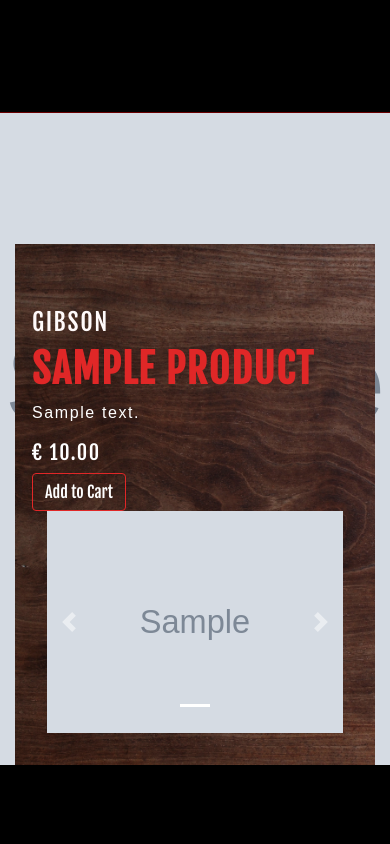
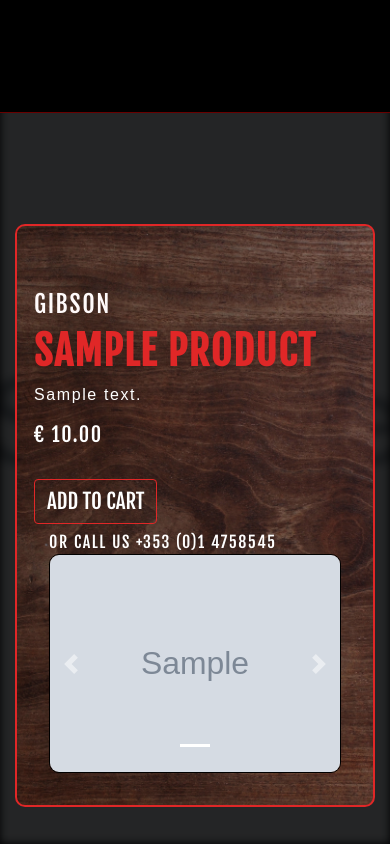
Before and after one commit to johnpooch/e_commerce, a Django app: page /products/1/ in a window 390 px wide. Run offline with Django 3.2, Linux system fonts and the light colour scheme; tables that the repository leaves empty hold one stand-in row (values such as "Sample post"); grey boxes marked "Sample" are stand-in pictures; some libraries are stand-ins or nearby versions.

Commit message:
product details styled and links for blog, news, repair and contact added

```diff
--- a/products/scrape.py
+++ b/products/scrape.py
@@ -164,7 +164,7 @@
     for type, url in collection_urls.items():
         product_urls.extend(scrape_urls_from_collection_page(url, type))
 
-    for url_tuple in product_urls:
+    for url_tuple in product_urls[::-1]:
 
         print('\n' + url_tuple[0].rsplit('/', 1)[-1].replace('-', ' ').title())
         product_details = scrape_product_from_url(url_tuple)
--- a/products/templates/products/product_details.html
+++ b/products/templates/products/product_details.html
@@ -5,9 +5,12 @@
 <!--Background Image------------------------------------------------------------------------------->
 
 <section class="product-details-section" style="background-image: url({{ MEDIA_URL }}{{ product.image }});">
+    <div class="product-details-background-overlay"></div>
+</section>
 
     <div id="product-details-container" class="container">
         <div class="details-background">
+            <div class="details-overlay">
                 <div class="row details-row">
                     <div class="col-sm-6">
 
@@ -36,12 +39,17 @@
                         </div>
 
                         <!--Cart-->
-                    <div class="row">
+                        <div class="row add-to-cart-row">
+                            <div class="col-sm-3" style="padding-left: 0px">
                                 <form method="POST" action="/products/add_to_cart">
                                     {% csrf_token %}
                                     <input type="hidden" name="product_id" value='{{product.id}}'/>
-                            <button type="submit" class="btn btn-info add-to-cart-button">Add to Cart</button>
+                                    <button type="submit" class="btn btn-info add-to-cart-button">ADD TO CART</button>
                                 </form>
+                            </div>
+                            <div class="col-sm-9">
+                                <span style="vertical-align: -webkit-baseline-middle">OR CALL US +353 (0)1 4758545</span>
+                            </div>
                         </div>
                     </div>
 
@@ -73,7 +81,8 @@
                 </div>
             </div>
         </div>
-</section>
+    </div>
+
 
 <script type="text/javascript" src="/static/js/navbarColor.js"></script>
 
--- a/static/css/style.css
+++ b/static/css/style.css
@@ -27,7 +27,7 @@
 /* Home Image ------------------------------------------------------------------------------------- */
 
 .guitar-shop {
-    background-image: url('/static/images/guitar_shop_background_edit.jpeg');
+    background-image: url('/static/images/guitar_shop_background_edit_2.jpeg');
 }
 
 .background-image {
@@ -109,14 +109,27 @@
 .product-details-section {
   background-image: url('/static/images/wood_background.jpg');
   width: 100%;
+  min-height: 100vh;
   background-size: cover;
   background-position: center;
-  background-repeat: repeat;
+  background-repeat: no-repeat;
   position: absolute;
   z-index: -1;
+  -webkit-filter: blur(5px);
+  -moz-filter: blur(5px);
+  -o-filter: blur(5px);
+  -ms-filter: blur(5px);
+  filter: blur(5px);
+}
+
+.product-details-background-overlay {
+  width: 100%;
+  min-height: 100vh;
+  background-color: rgba(0, 0, 0, 0.83);
 }
 
 #product-details-container {
+  margin-top: 0px;
   padding-top: 10rem;
   color: white;
 }
@@ -127,6 +140,13 @@
   background-size: cover;
   background-position: center;
   background-repeat: repeat;
+  border: solid rgb(224, 39, 39) 2px;
+  border-radius: 10px;
+}
+
+.details-overlay {
+  /*background-color: rgba(0, 0, 0, .26);*/
+  border-radius: 10px;
 }
 
 .details-row {
@@ -135,6 +155,11 @@
 
 .product-image-col {
   text-align: center;
+}
+
+.carousel-inner {
+  border: black solid 1px;
+  border-radius: 10px;
 }
 
 .product-details-name {
@@ -162,7 +187,12 @@
   font-size: 1.5rem;
 }
 
+.add-to-cart-row {
+  margin-top: 1.5rem;
+}
+
 .add-to-cart-button {
+  font-size: 1.3rem;
   background-color: inherit;
   border-color: rgb(224, 39, 39);
 }
--- a/upload/templates/upload/upload.html
+++ b/upload/templates/upload/upload.html
@@ -31,8 +31,8 @@
 
                     <div class="row upload-field-row">
                         <div class="col-sm-4">{{ form.price.label }} {{ form.price }}</div>
+                        <div class="col-sm-6">Main Image <div class="input-group main-image-div">{{ form.image }}</div></div>
                         <div class="col-sm-2">Featured {{ form.featured }}</div>
-                        <div class="col-sm-6">Main Image <div class="input-group main-image-div">{{ form.image }}</div></div>
                     </div>
 
                     <hr>
```
Also changed, not shown: static/images/guitar_shop_background_edit_2.jpeg (added). Lines whose indentation alone changed are shown as unchanged.
